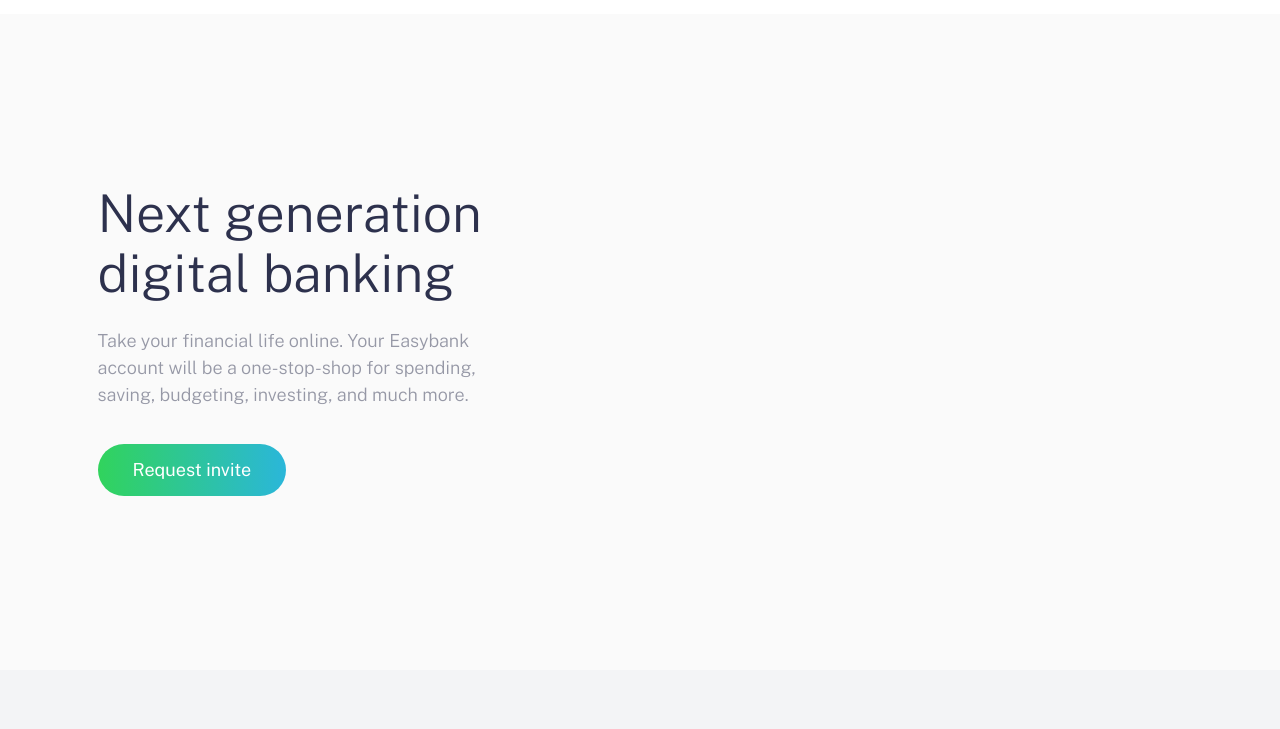
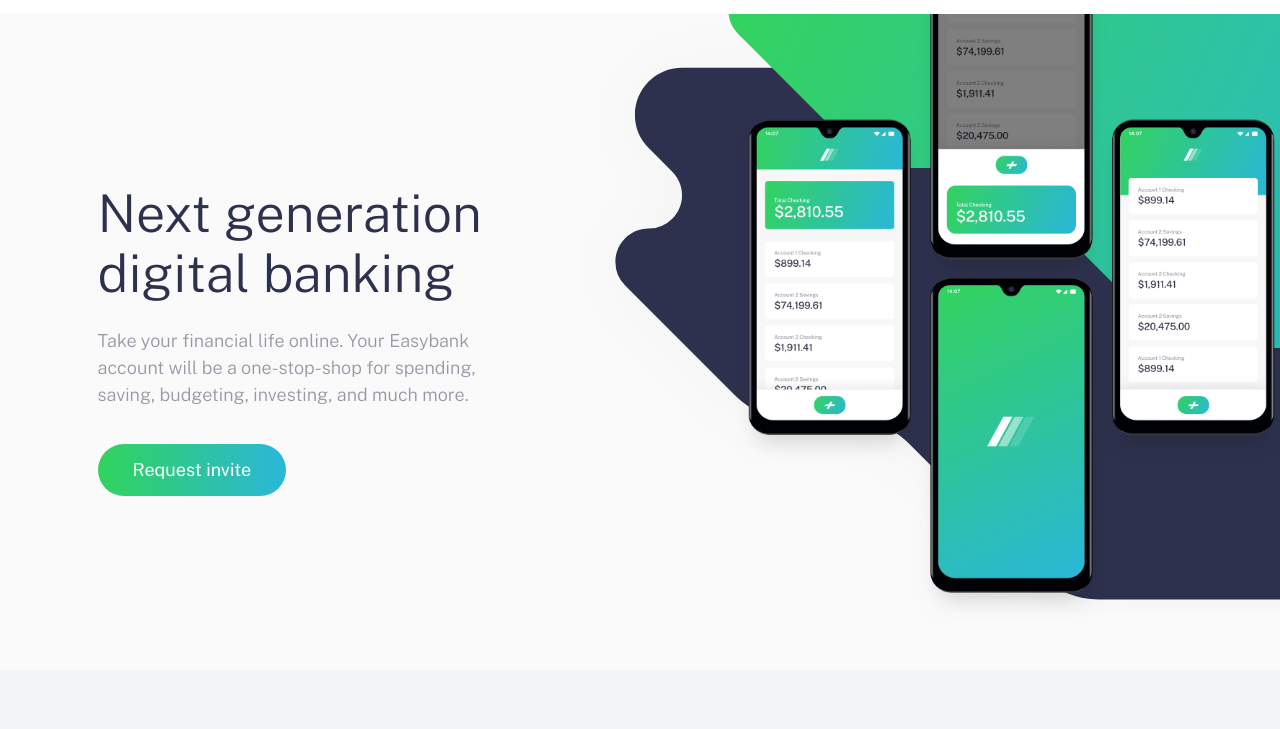
Before and after one commit to YannisSefsaf/EasyBank_LandingPage, a plain HTML site: page index.html in a window 1280 px wide. Shown: the part 71-800 px from the top of the page. Drawn offline with nearby package versions, Linux system fonts and the light colour scheme.

Commit message:
Fixed images

```diff
--- a/app/scss/_hero.scss
+++ b/app/scss/_hero.scss
@@ -10,7 +10,7 @@
 
   &__image {
     position: relative;
-    background-image: url("../../images/bg-intro-mobile.svg");
+    background-image: url("../../../images/bg-intro-mobile.svg");
     background-size: cover;
     background-repeat: no-repeat;
     background-position: center center;
@@ -35,7 +35,7 @@
         content: "";
         position: absolute;
         height: 75vh;
-        background-image: url("../../images/bg-intro-desktop.svg");
+        background-image: url("../../../images/bg-intro-desktop.svg");
         background-repeat: no-repeat;
         background-position: center 80%;
         width: 160%;
@@ -48,7 +48,7 @@
       position: absolute;
       width: 100%;
       height: 100%;
-      background-image: url("../../images/image-mockups.png");
+      background-image: url("../../../images/image-mockups.png");
       background-size: 93%;
       background-repeat: no-repeat;
       background-position: center bottom;
```
Also changed, not shown: app/dist/css/style.css, 1 other file.
